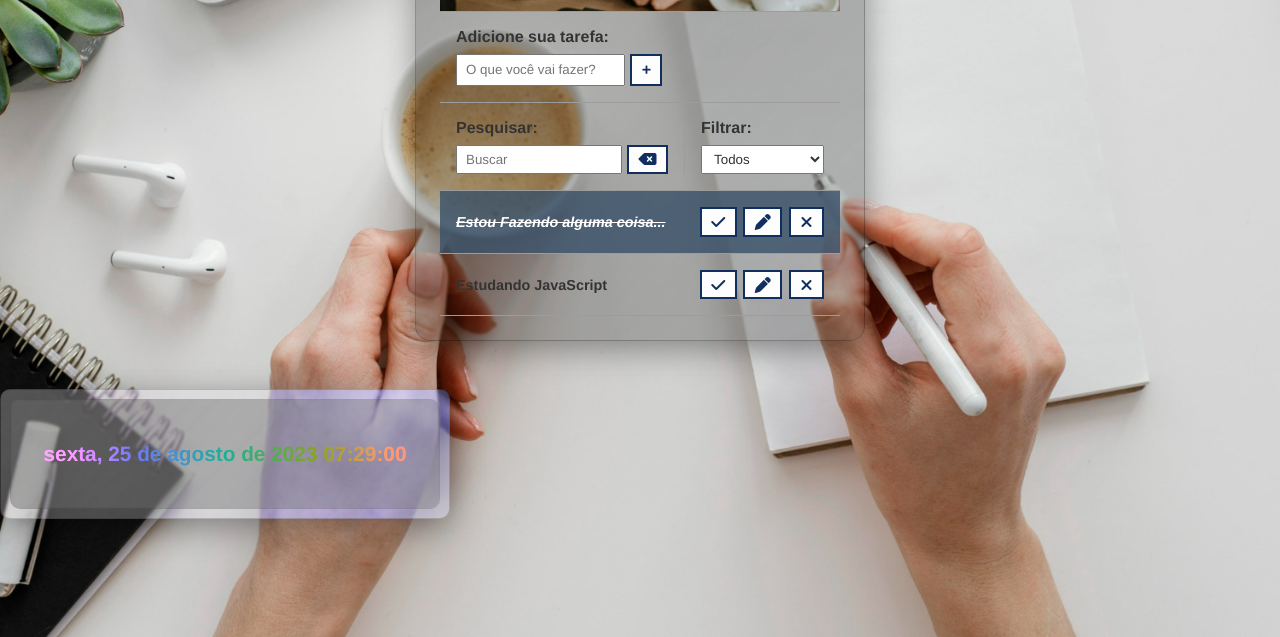
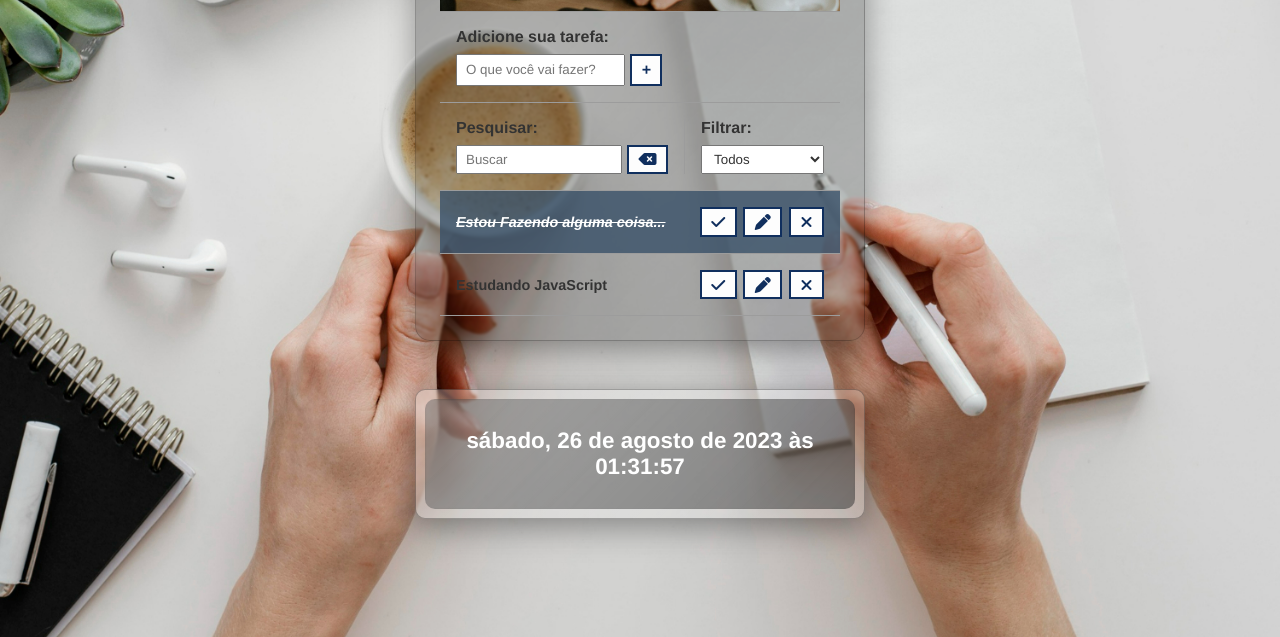
Before and after one commit to alandsilva01/projeto-todolist, a plain HTML site: page index.html in a window 1280 px wide. Shown: the part 163-800 px from the top of the page. Drawn offline with Linux system fonts and the light colour scheme.

Commit message:
relogio feito

```diff
--- a/css/style.css
+++ b/css/style.css
@@ -187,25 +187,20 @@ header > h1 {
 
 }
 
+/*Relogio*/
+
 .conteudo {
     background: linear-gradient(135deg, rgba(255, 255, 255, 0.288), rgba(255, 255, 255, 0.192));
     backdrop-filter: blur(1px);
     -webkit-backdrop-filter: blur(1px);
-    border: 1px solid rgba(0, 0, 0, 0.18);
+    border: 1px solid rgba(0, 0, 0, 0.288);
     box-shadow: 0 8px 32px 0 rgba(0, 0, 0, 0.37);
     max-width: 450px;
     height: 130px;
     border-radius: 10px;
     position: relative;
+    margin: 0 auto;
     z-index: 999;
-    animation: coresDancantes 3s linear infinite;
-
-}
-
-@keyframes coresDancantes {
-    100% {
-        filter: hue-rotate(360deg);
-    }
 
 }
 
@@ -218,7 +213,7 @@ header > h1 {
 }
 
 .conteudo .relogio {
-    background: linear-gradient(135deg, rgba(0, 0, 0, 0.288), rgba(0, 0, 0, 0.192));
+    background: linear-gradient(135deg, rgba(0, 0, 0, 0.288), rgba(0, 0, 0, 0.425));
     backdrop-filter: blur(1px);
     -webkit-backdrop-filter: blur(1px);
     width: 430px;
@@ -227,13 +222,13 @@ header > h1 {
     display: flex;
     justify-content: center;
     align-items: center;
-    -webkit-box-reflect: below 50px linear-gradient(transparent, var(var(--cor-reflexo)));
-    font-size: 1.3rem;
+    font-size: 1.4rem;
 
 }
 
 .conteudo .relogio h4 {
-    background: linear-gradient(to left, var(--cores-cyberpunk));
+    background: white;
+    text-align: center;
     -webkit-background-clip: text;
     -webkit-text-fill-color: transparent;
 }
--- a/index.html
+++ b/index.html
@@ -84,7 +84,7 @@
 
     <div class="conteudo">
         <div class="relogio">
-            <h4>sexta, 25 de agosto de 2023 07:29:00</h4>
+            <h4 class="js-data"></h4>
         </div>
         <span></span>
         <span></span>
@@ -100,13 +100,14 @@
         });
 
         VanillaTilt.init(document.querySelectorAll(".conteudo"), {
-            max: 10,
-            speed: 500,
+            max: 20,
+            speed: 600,
             glare: true,
             "max-glare": 0.5,
         });
 
 
     </script>
+    <script src="./js/relogio.js"></script>
 </body>
 </html>
--- /dev/null
+++ b/js/relogio.js
@@ -0,0 +1,20 @@
+function setarData() {
+
+let elementoData = document.querySelector(".js-data");
+
+let data = new Date();
+
+const objData = {
+    year: "numeric",
+    month: "long",
+    weekday: "long",
+    day: "numeric",
+};
+
+elementoData.textContent = data.toLocaleTimeString("pt-BR", objData);
+};
+
+setarData();
+setInterval(() => {
+    setarData();
+}, 1000);
```
